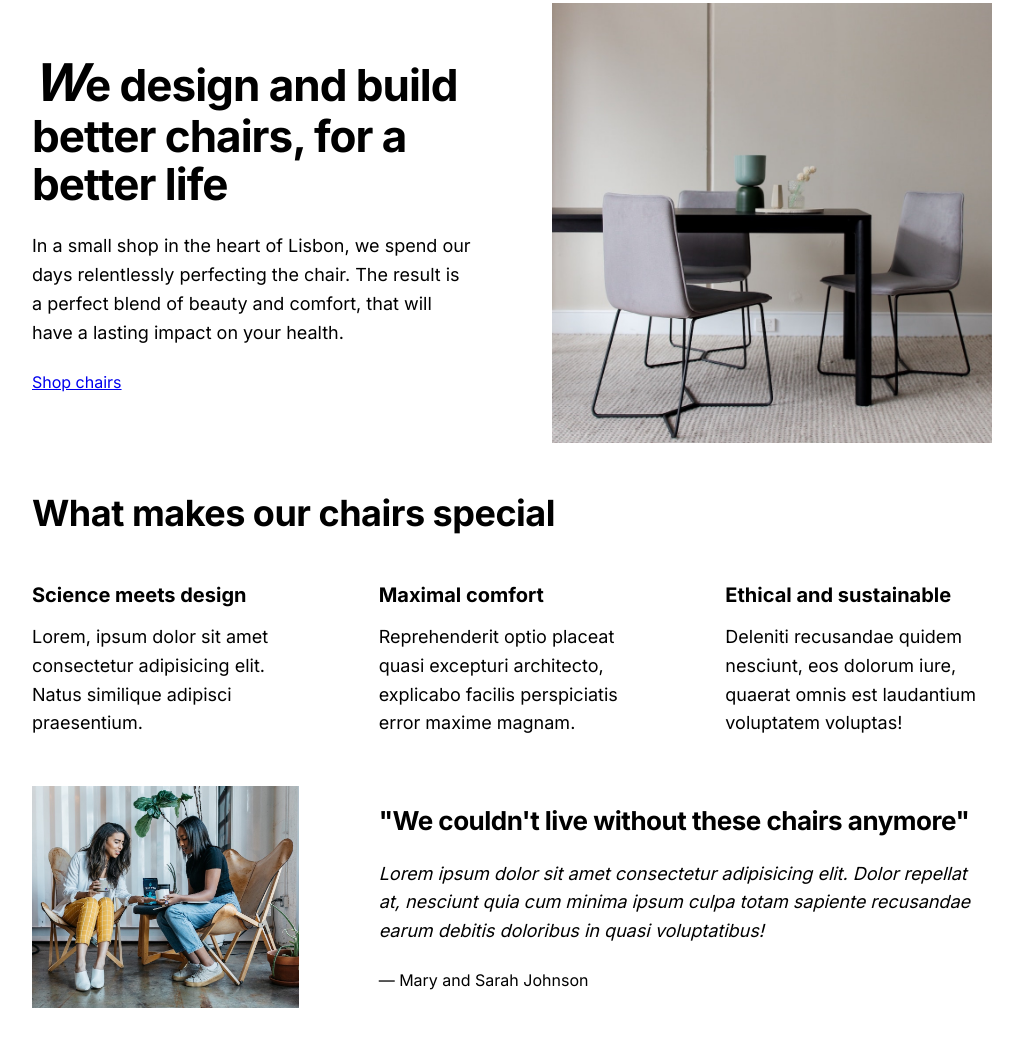
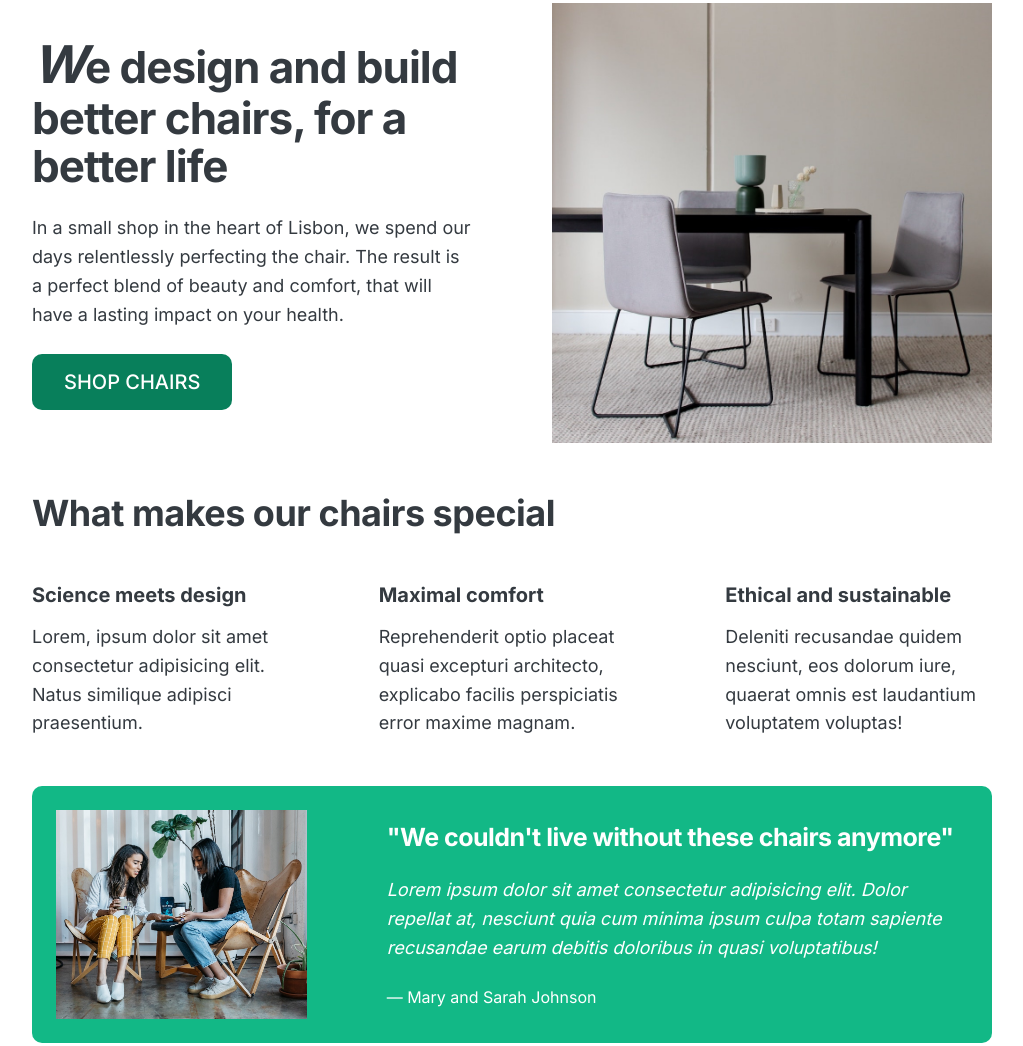
Before and after one commit to Ebrahim1820/web-designing, a plain HTML site: page index.html in a window 1280 px wide. Shown: the part 45-1091 px from the top of the page, without its empty margins (128-1151 px from the left). Drawn offline with Linux system fonts and the light colour scheme.

Commit message:
Adding color design to the web page

```diff
--- a/style.css
+++ b/style.css
@@ -6,9 +6,16 @@ FONT SIZE SYSTEM (px)
 10 / 12 / 14 / 16 / 18 / 20 / 24 / 30 / 36 / 44 / 52 / 62 / 74 / 86 / 98
 */
 
+/*
+MAIN COLOR: #087f5b
+GREY COLOR: #343a40
+
+*/
+
 * {
   margin: 0;
   padding: 0;
+
   box-sizing: border-box;
 }
 
@@ -17,6 +24,8 @@ FONT SIZE SYSTEM (px)
 /* ------------------------ */
 body {
   font-family: "Inter", sans-serif;
+  color: #343a40;
+  border-bottom: 8px solid #087f5b;
 }
 
 .container {
@@ -40,6 +49,34 @@ h2 {
   display: grid;
   grid-template-columns: repeat(3, 1fr);
   column-gap: 80px;
+}
+
+.btn:link,
+.btn:visited {
+  background-color: #087f5b;
+  color: #fff;
+  text-transform: uppercase;
+
+  font-weight: 500;
+
+  border-radius: 10px;
+  text-decoration: none;
+
+  display: inline-block;
+}
+
+.btn:hover,
+.btn:active {
+  background-color: #12b886;
+}
+
+.btn--big {
+  font-size: 20px;
+  padding: 16px 32px;
+}
+.btn--small {
+  font-size: 14px;
+  padding: 8px 12px;
 }
 
 /* ------------------------ */
@@ -98,6 +135,11 @@ img {
 
 /* TESTIMONIAL */
 .testimonial-section {
+  background-color: #12b886;
+  border-radius: 10px;
+  color: #fff;
+
+  padding: 24px;
 }
 
 .testimonial-box {
@@ -107,7 +149,7 @@ img {
 
 .testimonial-box h2 {
   margin-bottom: 24px;
-  font-size: 26px;
+  font-size: 25px;
 }
 
 .testimonial-text {
@@ -155,4 +197,5 @@ h3 {
 footer {
   margin-bottom: 48px;
   font-size: 12px;
+  color: #495057;
 }
```
Also changed, not shown: 1 other file.
